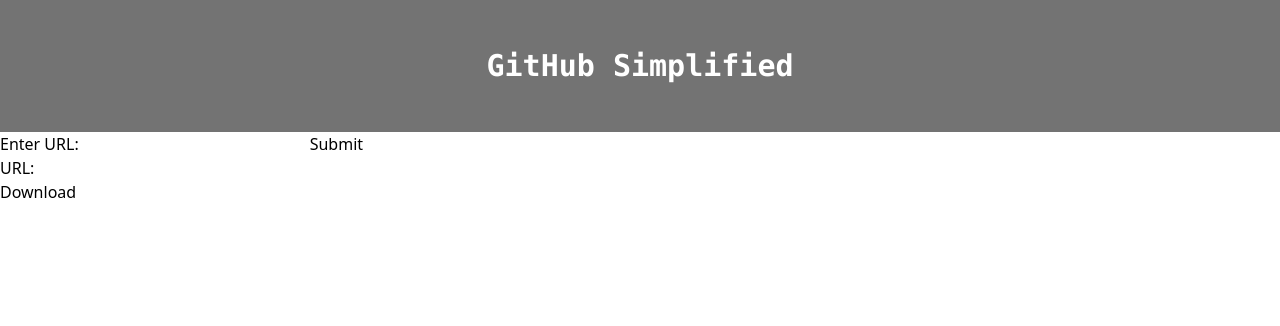
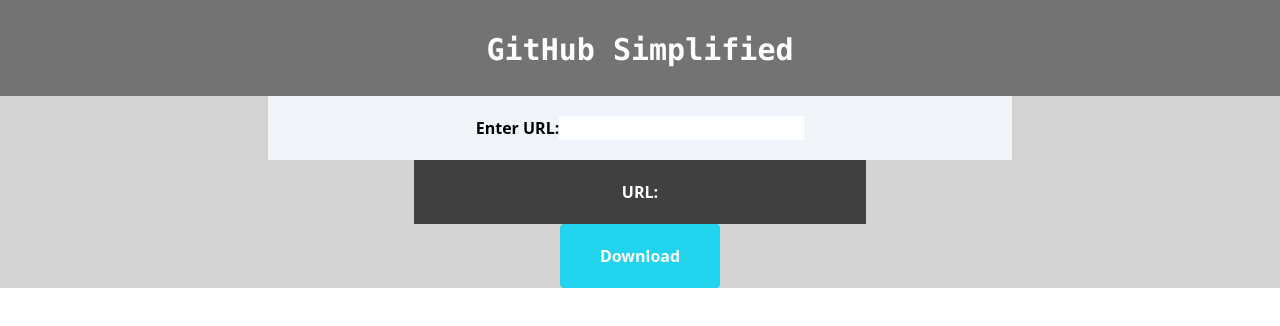
Before and after one commit to mbeave/github-simplified, a React (Vite) app: page / in a window 1280 px wide. Shown: the top 326 px of the page. Built offline with nearby package versions, Linux system fonts and the light colour scheme; no server answers; what tailwindcss-all would draw is missing.

Commit message:
added styling to the rest of the page

```diff
--- a/src/App.tsx
+++ b/src/App.tsx
@@ -14,17 +14,18 @@
   }
 
   return (
-    <div className=" flex-col">
-      <h1 className="text-center p-12 font-mono text-3xl font-bold text-white bg-neutral-500">GitHub Simplified</h1>
-      <form onSubmit={handleSubmit}>
+    <div className="flex flex-col justify-center items-center bg-neutral-300">
+      <h1 className="text-center w-screen p-8 h-24 font-mono text-3xl font-bold text-white bg-neutral-500">GitHub Simplified</h1>
+      <form className="bg-slate-100 font-bold py-5 px-52" onSubmit={handleSubmit}>
         <label>
           Enter URL:{""}
-          <input type="url" value={url} onChange={e => setUrl(e.target.value)} />
+          <input className="" type="url" value={url} onChange={e => setUrl(e.target.value)} />
         </label>
-        <input type="submit"/>
       </form>
-      <h5>URL: {url}</h5>
-      <RepoSimplifiedView url={url} />
+      <h5 className="text-left bg-neutral-700 text-white font-bold py-5 px-52">URL: {url}</h5>
+      <div className="text-center">
+        <RepoSimplifiedView url={url} />
+      </div>
     </div>
   );
 }
@@ -45,11 +46,11 @@
   });
 
   return (
-    <div>
+    <div className="">
       <a href={repoDownload}>
-        <button>Download</button>
+        <button className="bg-cyan-400 hover:bg-cyan-500 text-white font-bold py-5 px-10 rounded">Download</button>
       </a>
-      <div className="prose prose-slate prose-lg">
+      <div className="prose prose-slate prose-lg w-screen text-left">
         <Markdown>{md}</Markdown>
       </div>
     </div>
```
